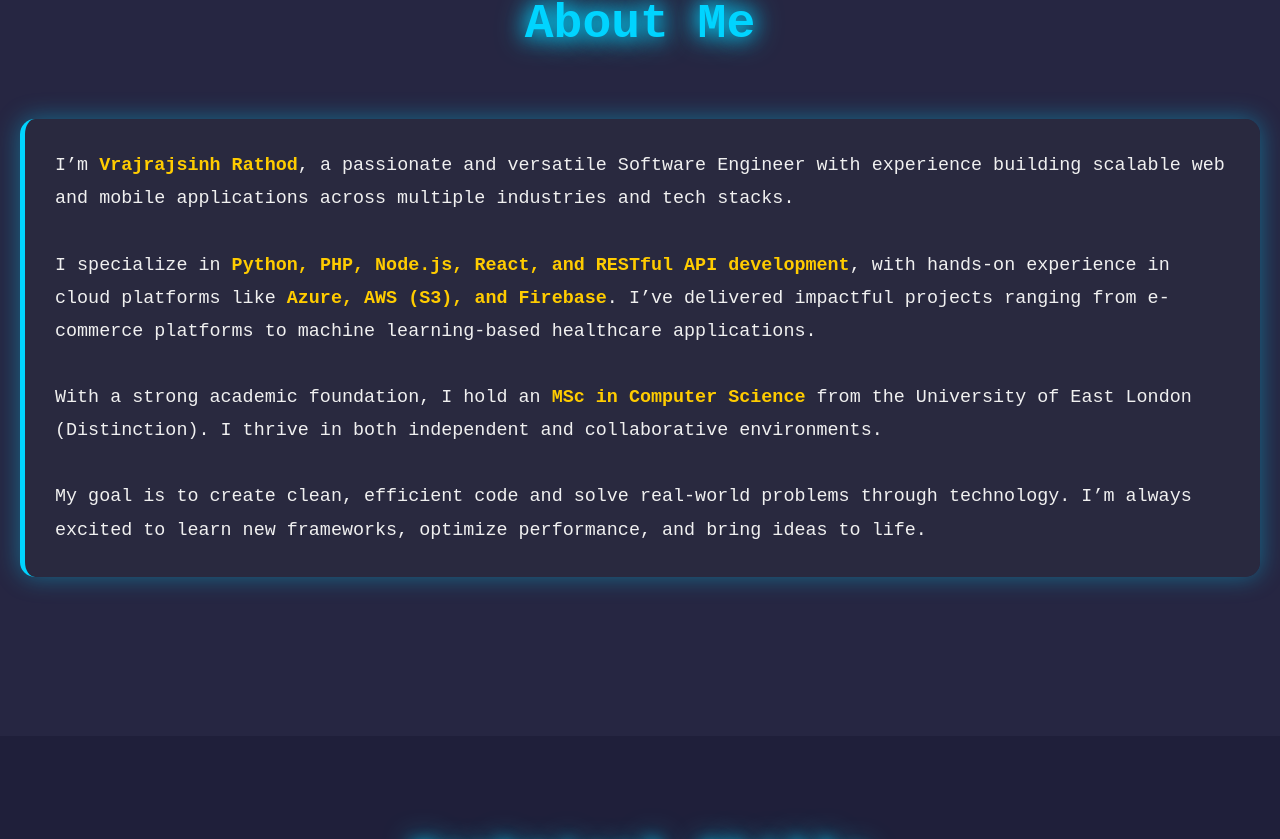
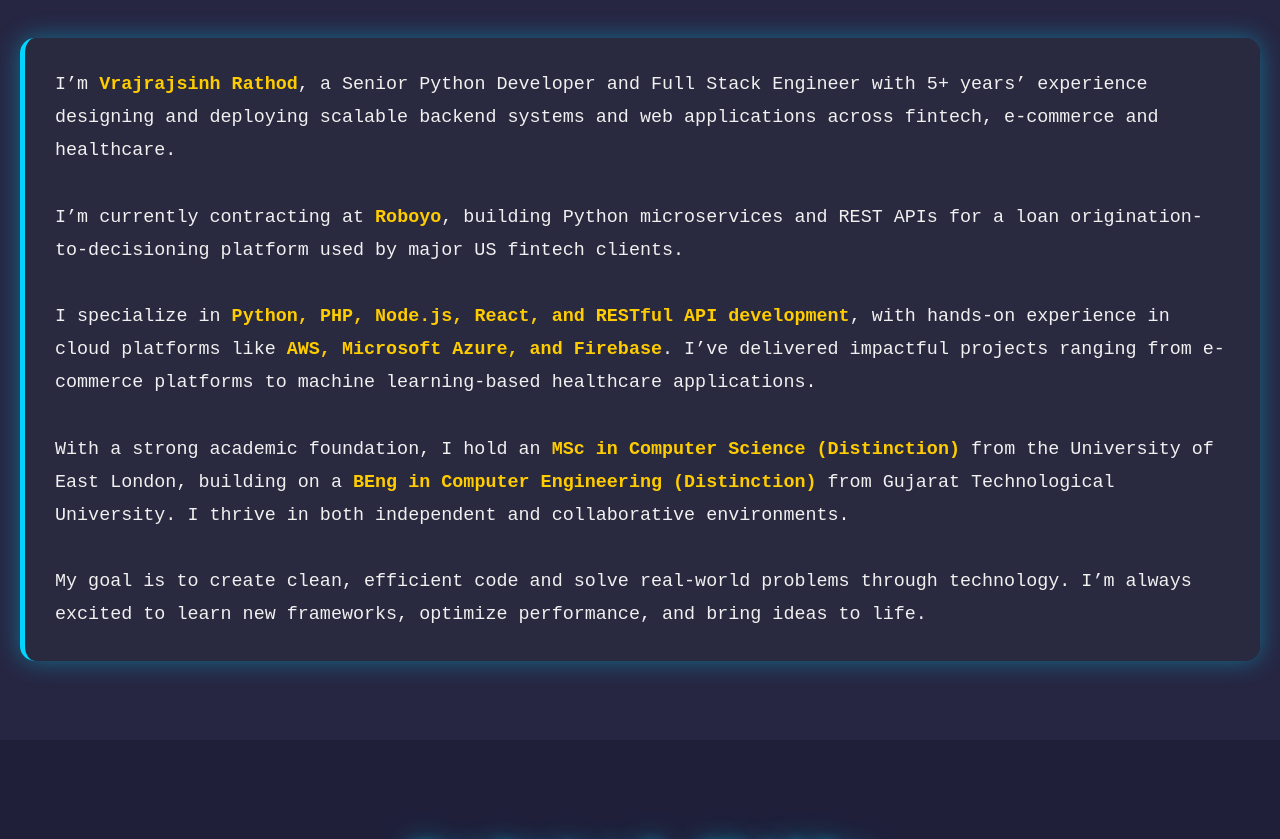
Before and after one commit to Vrajrajsinh-Rathod/portfolio, a React (Create React App) app: page / in a window 1280 px wide. Shown: the part 904-1743 px from the top of the page. Built offline with nearby package versions, Linux system fonts and the light colour scheme.

Commit message:
Update About section with current role and education
Reflect Senior Python Developer title, current Roboyo contract, and both degrees (MSc UEL + BEng GTU).

```diff
--- a/src/About.js
+++ b/src/About.js
@@ -7,11 +7,13 @@ const About = () => {
 
       <div style={aboutContainer}>
         <p style={aboutText}>
-          I’m <span style={highlight}>Vrajrajsinh Rathod</span>, a passionate and versatile Software Engineer with experience building scalable web and mobile applications across multiple industries and tech stacks.
+          I’m <span style={highlight}>Vrajrajsinh Rathod</span>, a Senior Python Developer and Full Stack Engineer with 5+ years’ experience designing and deploying scalable backend systems and web applications across fintech, e-commerce and healthcare.
           <br /><br />
-          I specialize in <span style={highlight}>Python, PHP, Node.js, React, and RESTful API development</span>, with hands-on experience in cloud platforms like <span style={highlight}>Azure, AWS (S3), and Firebase</span>. I’ve delivered impactful projects ranging from e-commerce platforms to machine learning-based healthcare applications.
+          I’m currently contracting at <span style={highlight}>Roboyo</span>, building Python microservices and REST APIs for a loan origination-to-decisioning platform used by major US fintech clients.
           <br /><br />
-          With a strong academic foundation, I hold an <span style={highlight}>MSc in Computer Science</span> from the University of East London (Distinction). I thrive in both independent and collaborative environments.
+          I specialize in <span style={highlight}>Python, PHP, Node.js, React, and RESTful API development</span>, with hands-on experience in cloud platforms like <span style={highlight}>AWS, Microsoft Azure, and Firebase</span>. I’ve delivered impactful projects ranging from e-commerce platforms to machine learning-based healthcare applications.
+          <br /><br />
+          With a strong academic foundation, I hold an <span style={highlight}>MSc in Computer Science (Distinction)</span> from the University of East London, building on a <span style={highlight}>BEng in Computer Engineering (Distinction)</span> from Gujarat Technological University. I thrive in both independent and collaborative environments.
           <br /><br />
           My goal is to create clean, efficient code and solve real-world problems through technology. I’m always excited to learn new frameworks, optimize performance, and bring ideas to life.
         </p>
```
